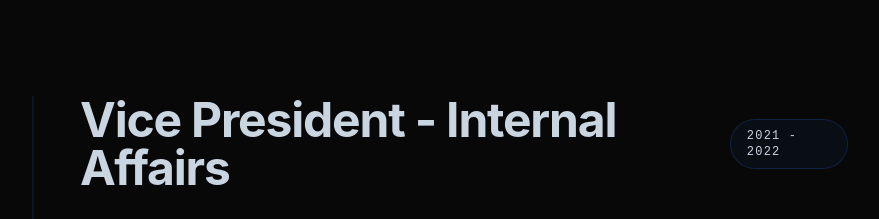
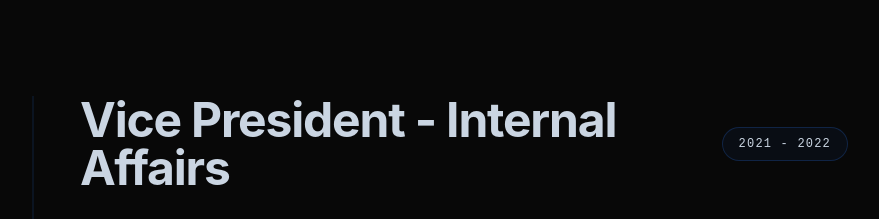
Before and after one commit to VrCreXiZ/Portfolio-test, a React (Vite) app: page / in a window 1280 px wide. Shown: the part 816-1035 px from the top of the page, without its empty margins (16-895 px from the left). Built offline with nearby package versions, Linux system fonts and the light colour scheme.

Commit message:
fixed dates orientation

```diff
--- a/src/App.tsx
+++ b/src/App.tsx
@@ -624,7 +624,7 @@ export default function App() {
                     <h3 className="text-3xl md:text-5xl font-bold tracking-tight">
                       {job.position}
                     </h3>
-                    <span className="text-xs font-mono px-4 py-2 bg-blue-500/5 border border-blue-500/20 rounded-full tracking-widest uppercase">
+                    <span className="text-xs font-mono px-4 py-2 bg-blue-500/5 border border-blue-500/20 rounded-full tracking-widest uppercase whitespace-nowrap shrink-0">
                       {job.period}
                     </span>
                   </div>
```
